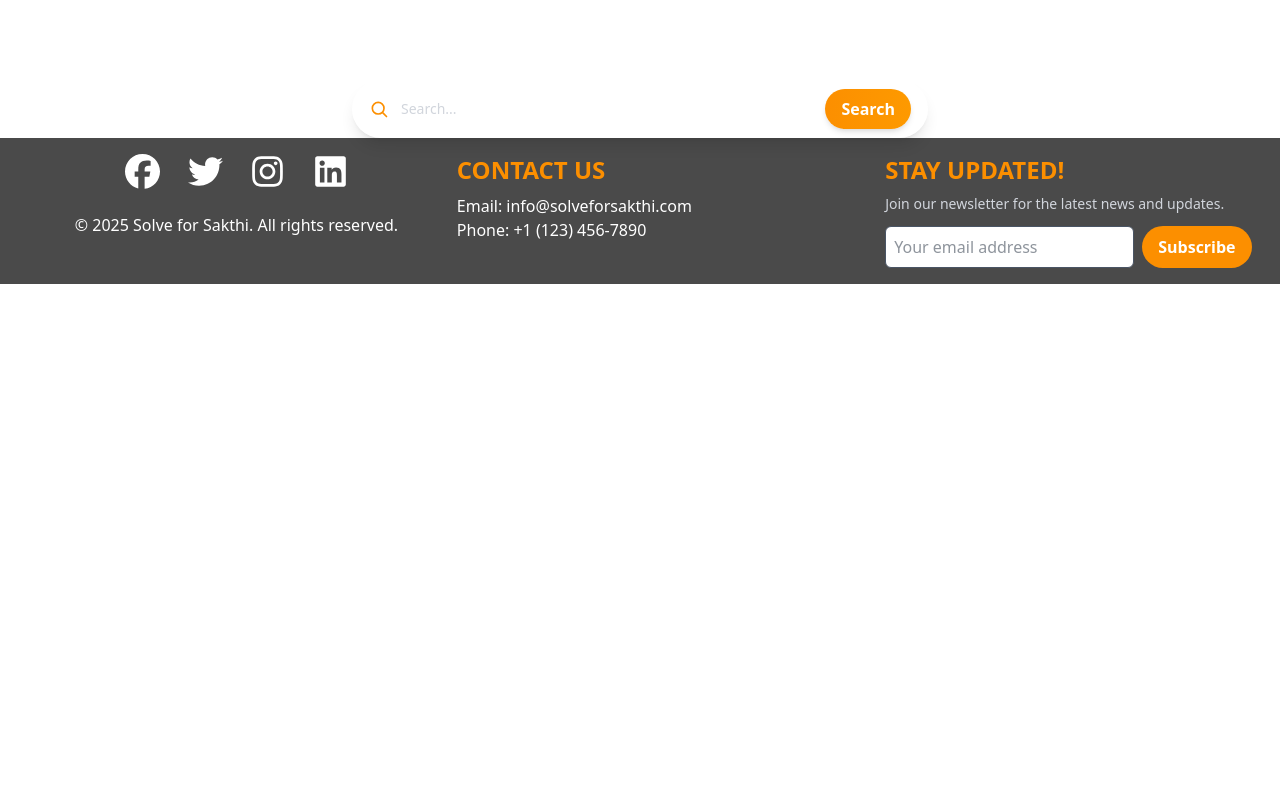
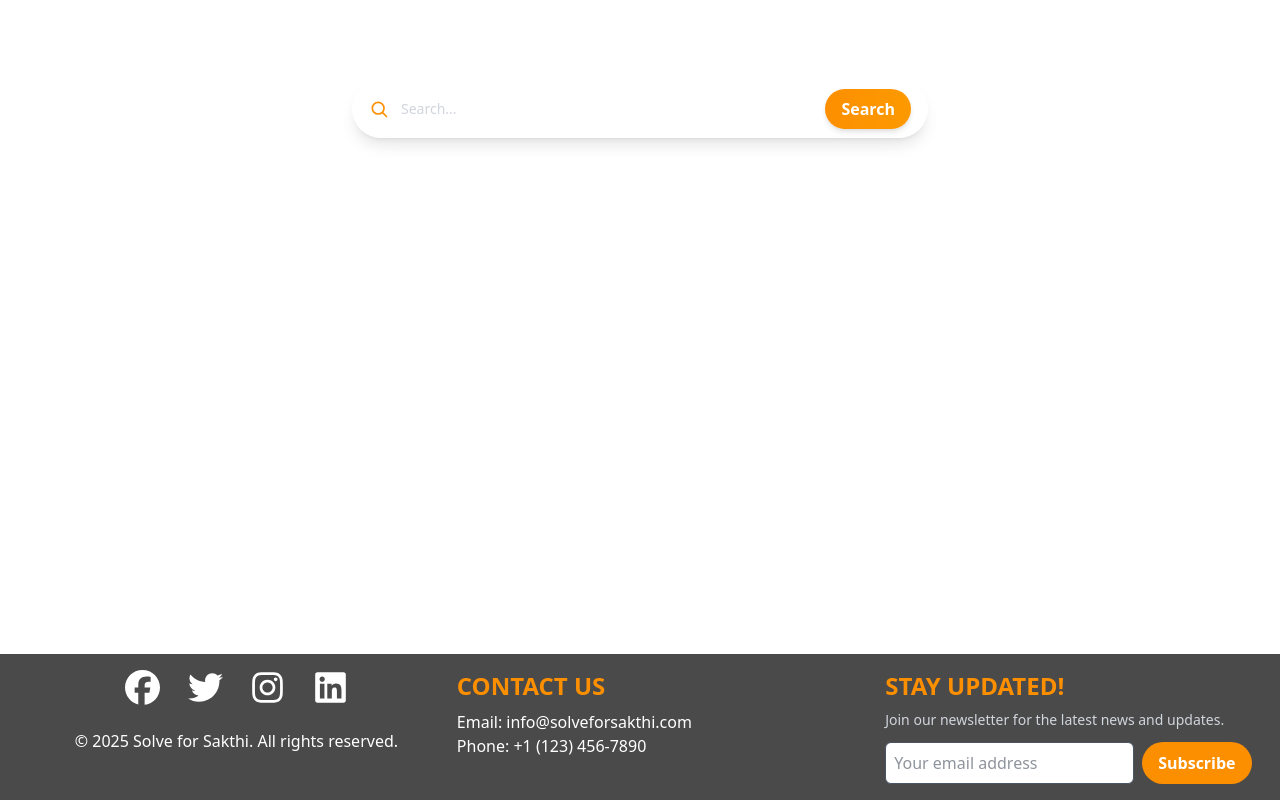
Before and after one commit to damodara2006/Project_SFS, a React (Vite) app in the folder frontend/: page / in a window 1280 px wide. Built offline with nearby package versions, Linux system fonts and the light colour scheme.

Commit message:
feat: refactor Home component layout for improved structure and styling

```diff
--- a/frontend/src/pages/Home.jsx
+++ b/frontend/src/pages/Home.jsx
@@ -3,14 +3,14 @@ import Footer from "../components/Footer"
 
 const Home = () => {
   return (
-    <>
-    <div className="home-page flex flex-col content-center items-center gap-10 mt-20">
+    <div className="min-h-screen flex flex-col justify-between">
+      <main className="flex flex-col items-center gap-10 mt-20">
         <SearchBar />
+      </main>
+      <footer>
+        <Footer />
+      </footer>
     </div>
-    <section>
-        <Footer/>
-    </section>
-    </>
   )
 }
 
```
